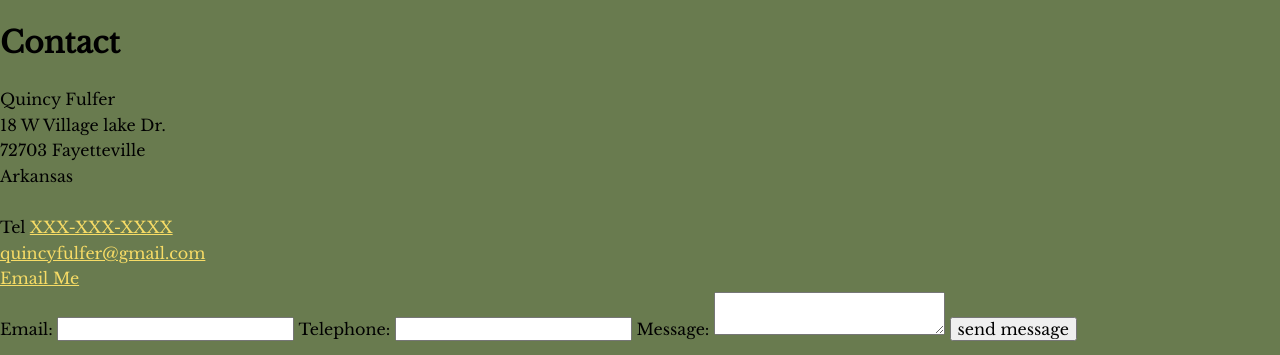
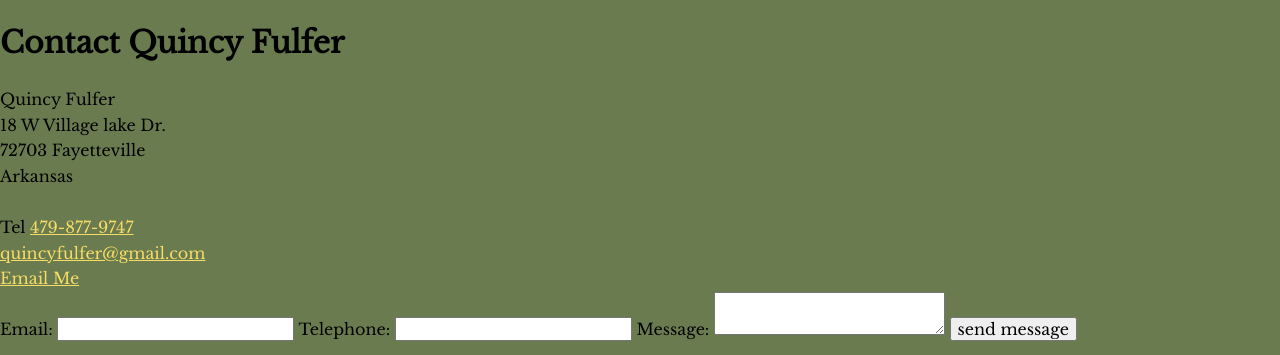
Before and after one commit to QuincyFulfer/portfolio-website, a plain HTML site: page contact.html in a window 1280 px wide. Shown: the part 243-598 px from the top of the page. Drawn offline with nearby package versions, Linux system fonts and the light colour scheme.

Commit message:
added new contact title and information

```diff
--- a/contact.html
+++ b/contact.html
@@ -54,7 +54,7 @@
 			</nav>
 		</header>
 
-  <h1>Contact</h1>
+  <h1>Contact Quincy Fulfer</h1>
 
   <div>
     Quincy Fulfer<br>
@@ -62,7 +62,7 @@
     72703 Fayetteville<br>
     Arkansas<br>
     <br>
-    Tel <a href="tel:XXX-XXX-XXXX">XXX-XXX-XXXX</a><br>
+    Tel <a href="tel:XXX-XXX-XXXX">479-877-9747 </a><br>
       <a href="mailto:quincyfulfer@gmail.com">quincyfulfer@gmail.com</a><br>
       <a href="#">Email Me</a>
     <form action="" method="post" id="contact-form">
```
